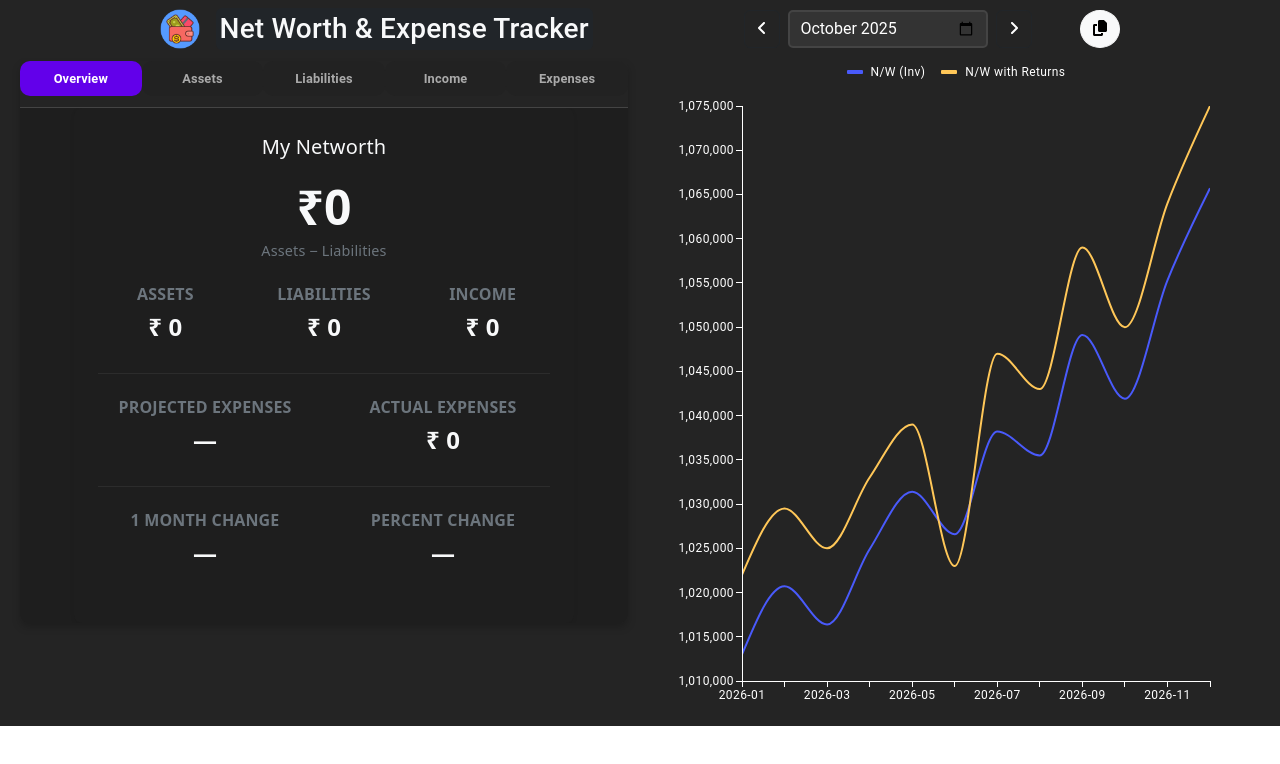
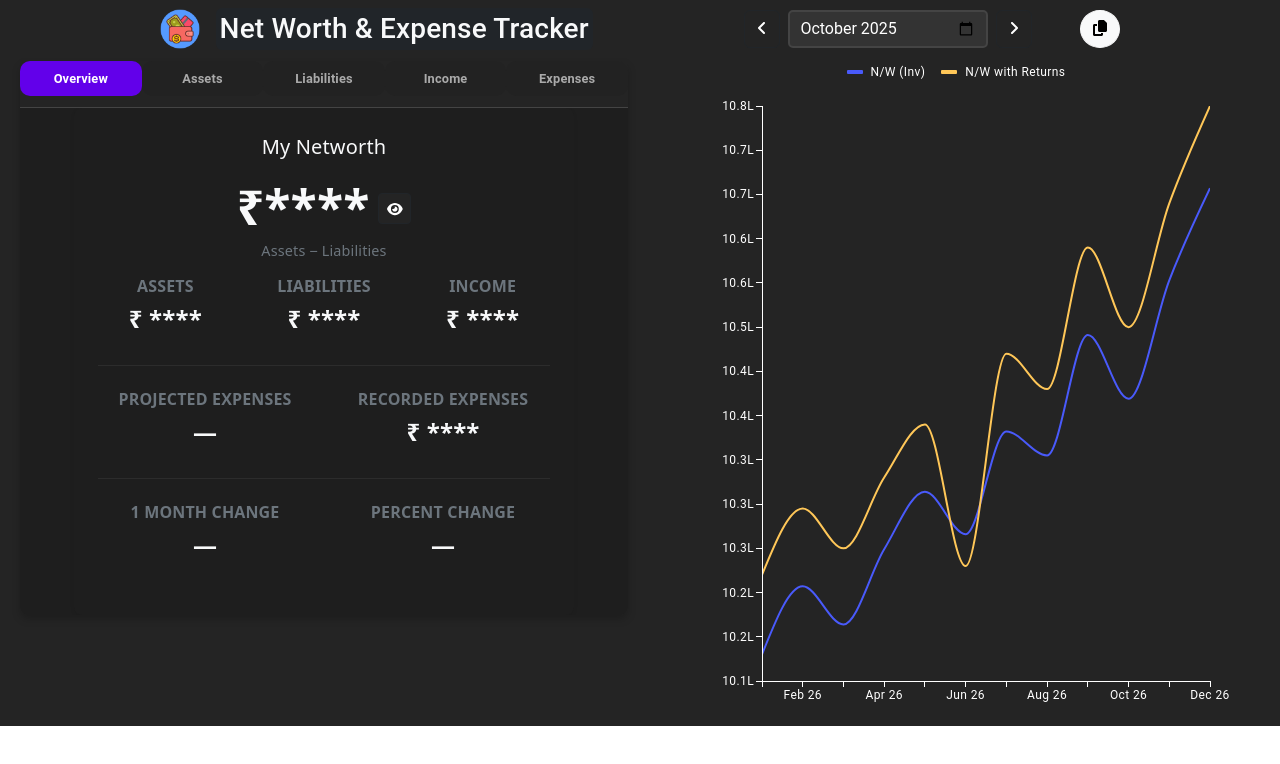
Before and after one commit to Sam1655/Expense-Tracker, a React (Vite) app: page / in a window 1280 px wide. Shown: the top 764 px of the page. Built offline with nearby package versions, Linux system fonts and the light colour scheme.

Commit message:
Added eye icon to hide N/W, Fixed Graph Labels

```diff
--- a/src/NWTracker/Components/Overview.jsx
+++ b/src/NWTracker/Components/Overview.jsx
@@ -1,11 +1,30 @@
-import { faCaretDown, faCaretUp } from "@fortawesome/free-solid-svg-icons";
+import {
+  faCaretDown,
+  faCaretUp,
+  faEye,
+  faEyeSlash,
+} from "@fortawesome/free-solid-svg-icons";
 import { FontAwesomeIcon } from "@fortawesome/react-fontawesome";
-import React, { useEffect } from "react";
+import React, { useEffect, useState } from "react";
 import { rc } from "../NetWorthTracker";
 
 // Guards against undefined/null values and gives Indian digit grouping (1,23,456)
-const formatCurrency = (num) => {
+const formatCurrency = (num, showFullValue) => {
   const n = Number(num) || 0;
+
+  if (showFullValue) {
+    // Returns Full Value 12,23,456 instead of 12.23L
+    return n.toLocaleString("en-IN");
+  }
+  if (n >= 10000000) {
+    return `${(num / 10000000).toFixed(2)}Cr`;
+  }
+  if (n >= 100000) {
+    return `${(num / 100000).toFixed(2)}L`;
+  }
+  if (n >= 1000) {
+    return `${(num / 1000).toFixed(1)}K`;
+  }
   return n.toLocaleString("en-IN");
 };
 
@@ -16,6 +35,7 @@ const Overview = ({
   netWorth,
   setxAxisField,
 }) => {
+  const [showDetails, setShowDetails] = useState(false);
   const selectedMonth = selectedDate;
   const [year, month] = selectedMonth.split("-").map(Number);
   const prevMonth = new Date(year, month - 1, 1).toISOString().slice(0, 7);
@@ -49,6 +69,9 @@ const Overview = ({
       ? ((netWorth - prevMonthdata.netWorth) / prevMonthdata.netWorth) * 100
       : null;
 
+  const displayCurrency = (value, showFullValue = false) =>
+    showDetails ? formatCurrency(value, showFullValue) : "****";
+
   useEffect(() => {
     setxAxisField([
       { label: "N/W (Inv)", field: "netWorth" },
@@ -66,33 +89,48 @@ const Overview = ({
         backgroundColor: "#1e1e1e",
       }}
     >
-      <div className="mb-3 text-center">
+      <div className="mb-3 d-flex align-items-center justify-content-center">
         <p className="m-0 fs-5 fw-medium">My Networth</p>
       </div>
 
       {/* Main Net Worth */}
-      <div className="mb-4 text-center">
-        <h1 className="display-5 fw-bold mb-1">₹{formatCurrency(netWorth)}</h1>
-        <p className="text-secondary">Assets − Liabilities</p>
+      <div className="d-flex align-items-center justify-content-center gap-2">
+        <h1 className="display-5 fw-bold mb-1">
+          ₹{displayCurrency(netWorth, true)}
+        </h1>
+        <button
+          type="button"
+          className="btn btn-sm btn-dark"
+          onClick={() => setShowDetails((visible) => !visible)}
+          aria-label={
+            showDetails ? "Hide financial details" : "Show financial details"
+          }
+          title={
+            showDetails ? "Hide financial details" : "Show financial details"
+          }
+        >
+          <FontAwesomeIcon icon={showDetails ? faEyeSlash : faEye} />
+        </button>
       </div>
+      <p className="text-secondary">Assets − Liabilities</p>
 
       {/* Assets and Liabilities */}
       <div className="row text-center mb-4">
         <div className="col-4">
           <h6 className="fw-semibold text-uppercase text-secondary">Assets</h6>
-          <h4 className="fw-bold">₹ {formatCurrency(curr?.totalAssets)}</h4>
+          <h4 className="fw-bold">₹ {displayCurrency(curr?.totalAssets)}</h4>
         </div>
         <div className="col-4">
           <h6 className="fw-semibold text-uppercase text-secondary">
             Liabilities
           </h6>
           <h4 className="fw-bold">
-            ₹ {formatCurrency(curr?.totalLiabilities)}
+            ₹ {displayCurrency(curr?.totalLiabilities)}
           </h4>
         </div>
         <div className="col-4">
           <h6 className="fw-semibold text-uppercase text-secondary">Income</h6>
-          <h4 className="fw-bold">₹ {formatCurrency(curr?.totalIncome)}</h4>
+          <h4 className="fw-bold">₹ {displayCurrency(curr?.totalIncome)}</h4>
         </div>
       </div>
 
@@ -107,14 +145,14 @@ const Overview = ({
           <h4 className="fw-bold">
             {projectedExpense === null
               ? "—"
-              : `₹ ${formatCurrency(projectedExpense)}`}
+              : `₹ ${displayCurrency(projectedExpense)}`}
           </h4>
         </div>
         <div className="col-6">
           <h6 className="fw-semibold text-uppercase text-secondary">
-            Actual Expenses
+            Recorded Expenses
           </h6>
-          <h4 className="fw-bold">₹ {formatCurrency(curr?.totalExpenses)}</h4>
+          <h4 className="fw-bold">₹ {displayCurrency(curr?.totalExpenses)}</h4>
         </div>
       </div>
 
@@ -135,7 +173,7 @@ const Overview = ({
                   : "text-danger"
             }`}
           >
-            {oneMonthChange === null ? "—" : formatCurrency(oneMonthChange)}
+            {oneMonthChange === null ? "—" : displayCurrency(oneMonthChange)}
           </h4>
         </div>
         <div className="col-6">
@@ -158,7 +196,9 @@ const Overview = ({
             )}
             {netWorthPerChange === null
               ? " —"
-              : ` ${Math.abs(netWorthPerChange).toFixed(2)} %`}
+              : showDetails
+                ? ` ${Math.abs(netWorthPerChange).toFixed(2)} %`
+                : " ****"}
           </h4>
         </div>
       </div>
--- a/src/NWTracker/Components/PlotLineCharts.jsx
+++ b/src/NWTracker/Components/PlotLineCharts.jsx
@@ -3,7 +3,7 @@ import React from "react";
 import { rc } from "../NetWorthTracker";
 
 const PlotLineCharts = ({ consolidatedData, xAxisField }) => {
-  const margin = { right: 50 };
+  const margin = { right:50};
 
   // if (!xAxisField.length) return;
 
@@ -45,6 +45,29 @@ const PlotLineCharts = ({ consolidatedData, xAxisField }) => {
 
     xLabels.push(k);
   });
+
+  const formatXAxisLabel = (value) => {
+    const [year, month] = value.split("-").map(Number);
+    return new Date(year, month - 1, 1).toLocaleDateString("en-IN", {
+      month: "short",
+      year: "2-digit",
+    });
+  };
+
+  const formatYAxisLabel = (value) => {
+    const absoluteValue = Math.abs(value);
+    if (absoluteValue >= 10000000) {
+      return `${(value / 10000000).toFixed(1)}Cr`;
+    }
+    if (absoluteValue >= 100000) {
+      return `${(value / 100000).toFixed(1)}L`;
+    }
+    if (absoluteValue >= 1000) {
+      return `${(value / 1000).toFixed(1)}K`;
+    }
+    return value.toLocaleString("en-IN");
+  };
+
   return (
     <LineChart
       series={series}
@@ -52,10 +75,47 @@ const PlotLineCharts = ({ consolidatedData, xAxisField }) => {
         {
           scaleType: "point",
           data: xLabels,
+          valueFormatter: formatXAxisLabel,
+          tickLabelInterval: (_, index) =>
+            xLabels.length <= 10 ||
+            index % Math.ceil(xLabels.length / 10) !== 0,
+          tickLabelStyle: {
+            // textAnchor: "end",
+            fontSize: 12,
+          },
         },
       ]}
-      yAxis={[{ width: 70 }]}
+      yAxis={[{ width: 90, valueFormatter: formatYAxisLabel }]}
       margin={margin}
+      slotProps={{
+        tooltip: {
+          sx: {
+            backgroundColor: "#242424",
+            color: "#fff",
+            "& .MuiChartsTooltip-cell": {
+              color: "#fff",
+            },
+            "& .MuiChartsTooltip-labelCell": {
+              color: "#fff",
+            },
+            "& .MuiChartsTooltip-valueCell": {
+              color: "#fff",
+            },
+            "& .MuiChartsTooltip-axisValueCell": {
+              color: "#fff !important",
+            },
+            "& th, & td": {
+              color: "#fff !important",
+            },
+            "& caption.MuiTypography-root": {
+              color: "#ddd !important",
+            },
+            "& .MuiTypography-root": {
+              color: "#fff !important",
+            },
+          },
+        },
+      }}
     />
   );
 };
```
